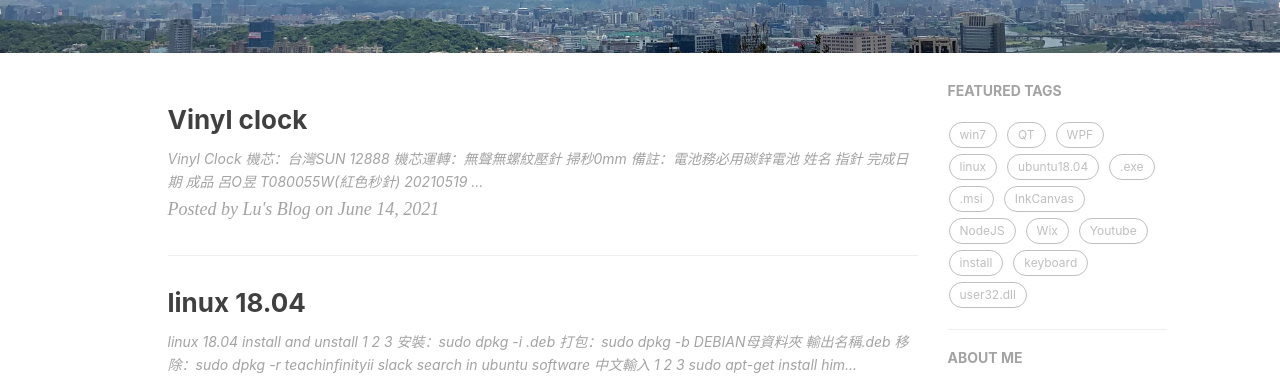
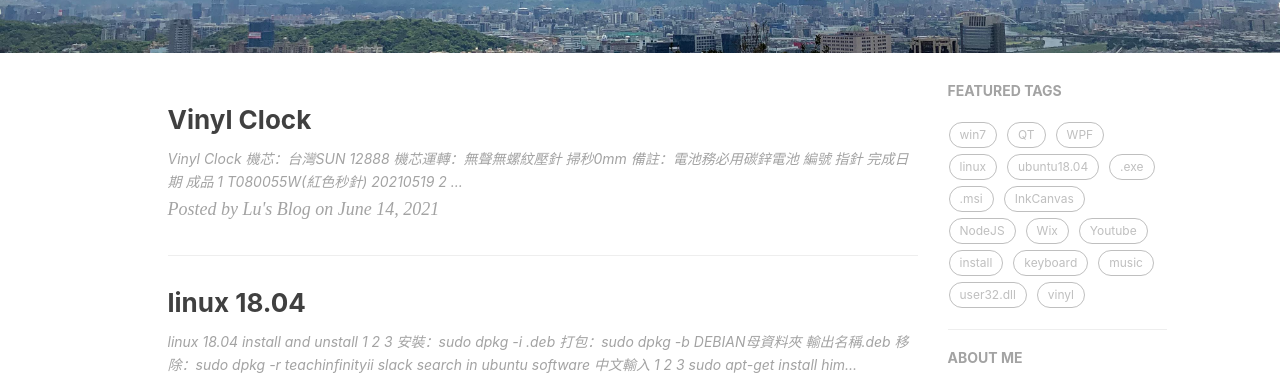
Before and after one commit to channing333/channing333.github.io, a Jekyll site: the page built from index.html, in a window 1280 px wide and 900 px high. Shown: the part 365-748 px from the top of the window. Built offline with Jekyll 4.4.1, drawn with Linux system fonts in a browser that asks for light colours; nearby versions of some CDN libraries; the list of posts is cut into pages by our own code; comment, search, counter and statistics services are not loaded.

Commit message:
20210614 vinyl

```diff
--- a/_posts/2021-06-14-Vinyl Clock.md
+++ b/_posts/2021-06-14-Vinyl Clock.md
@@ -1,14 +1,24 @@
+---
+layout: post
+title: "Vinyl Clock"
+categories: "blog"
+header-img: "img/bg.jpg"
+tags:
+    - music
+    - vinyl
+---
+
 # Vinyl Clock
-* 機芯：台灣SUN 12888
-* 機芯運轉：無聲無螺紋壓針 掃秒0mm
-* 備註：電池務必用碳鋅電池
+### 機芯：台灣SUN 12888
+### 機芯運轉：無聲無螺紋壓針 掃秒0mm
+### 備註：電池務必用碳鋅電池
 
-| 姓名   | 指針               | 完成日期 |                                         成品                                          |
+| 編號   | 指針               | 完成日期 |                                         成品                                          |
 | ------ | ------------------ | -------- |:-------------------------------------------------------------------------------------:|
-| 呂O昱  | T080055W(紅色秒針) | 20210519 | ![](https://i.imgur.com/KmHskI5.jpg =165x) ![](https://i.imgur.com/HELIfzf.jpg =165x) |
-| 邱O丞  | T115075G(金色秒針) | 20210527 |                      ![](https://i.imgur.com/bPlefa6.jpg =165x)                       |
-| 江O翰  | T118088W(紅色秒針) | 20210527 |                      ![](https://i.imgur.com/QtPpdLp.jpg =165x)                       |
-| 大哥   | T080055W(黑色秒頭) | 20210603 |                      ![](https://i.imgur.com/Z2S65Fz.jpg =165x)                       |
-| 蘇O丞  | T118088W(金色秒針) | 20210610 | ![](https://i.imgur.com/bWv9N6p.jpg =165x) ![](https://i.imgur.com/PjZiHOt.jpg =165x) |
-| 蘇爸   | T116075S(銀色秒針) | 20210612 |                      ![](https://i.imgur.com/lBA8dzJ.jpg =165x)                       |
-| 蘇朋友 | T118088W(金色秒針) | 20210613 |                      ![](https://i.imgur.com/QWA8xjU.jpg =165x)                       |
+| 1  | T080055W(紅色秒針) | 20210519 | ![](https://i.imgur.com/KmHskI5.jpg =165x) ![](https://i.imgur.com/HELIfzf.jpg =165x) |
+| 2  | T115075G(金色秒針) | 20210527 |                      ![](https://i.imgur.com/bPlefa6.jpg =165x)                       |
+| 3  | T118088W(紅色秒針) | 20210527 |                      ![](https://i.imgur.com/QtPpdLp.jpg =165x)                       |
+| 4   | T080055W(黑色秒頭) | 20210603 |                      ![](https://i.imgur.com/Z2S65Fz.jpg =165x)                       |
+| 5  | T118088W(金色秒針) | 20210610 | ![](https://i.imgur.com/bWv9N6p.jpg =165x) ![](https://i.imgur.com/PjZiHOt.jpg =165x) |
+| 6   | T116075S(銀色秒針) | 20210612 |                      ![](https://i.imgur.com/lBA8dzJ.jpg =165x)                       |
+| 7 | T118088W(金色秒針) | 20210613 |                      ![](https://i.imgur.com/QWA8xjU.jpg =165x)                       |
```
